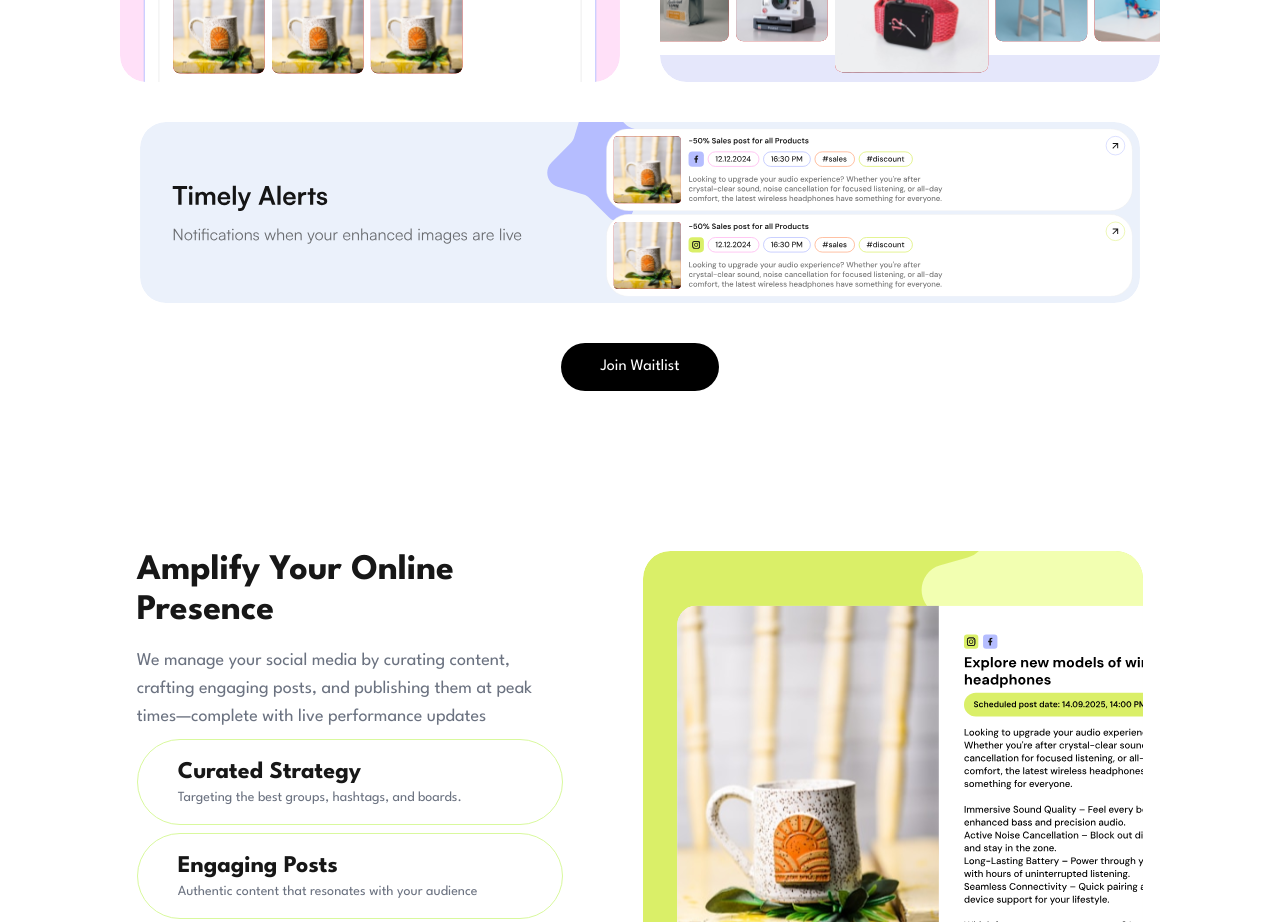
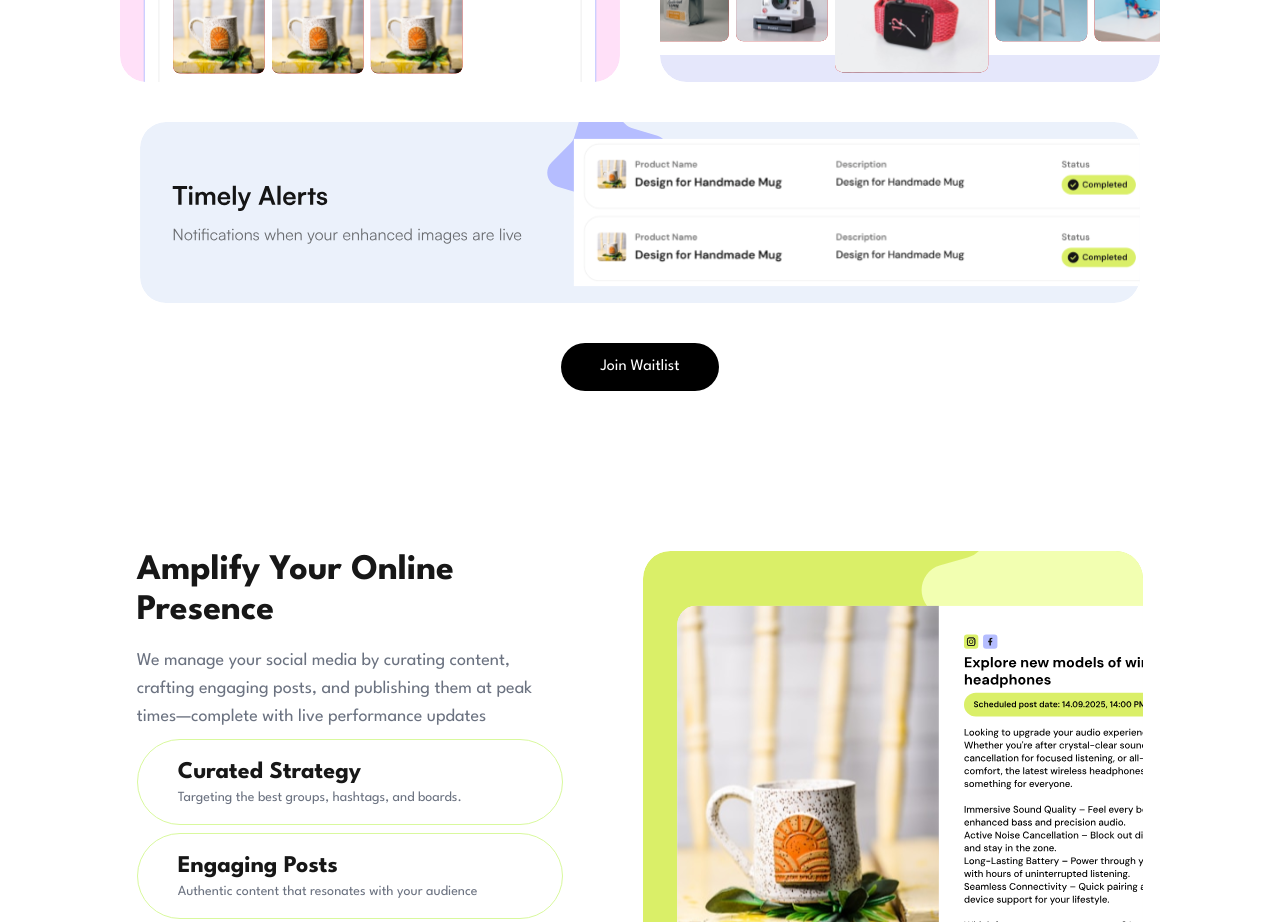
Before and after one commit to sheilagoopss/goopss-new, a Next.js app: page / in a window 1280 px wide. Shown: the part 3140-4062 px from the top of the page. Built offline with nearby package versions, Linux system fonts and the light colour scheme; no server answers.

Commit message:
replaced the timely alert image

```diff
--- a/src/app/new/page.tsx
+++ b/src/app/new/page.tsx
@@ -148,7 +148,7 @@ const Page = () => {
           </div>
           <div className="flex justify-center w-full">
             <Image
-              src="/images/landing/timelyAlert.svg"
+              src="/images/landing/timelyAlert2.svg"
               alt="Before and After"
               width={1000}
               height={1000}
```
Also changed, not shown: public/images/landing/timelyAlert2.svg (added).
